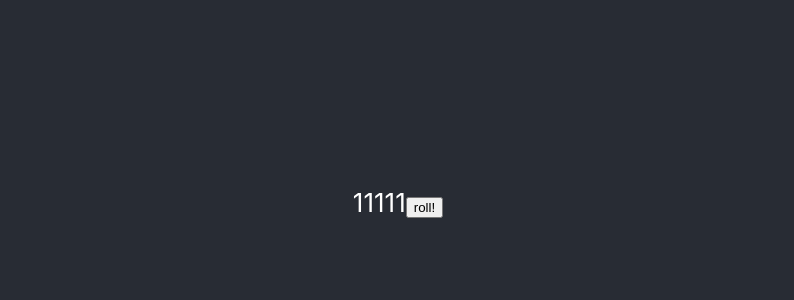
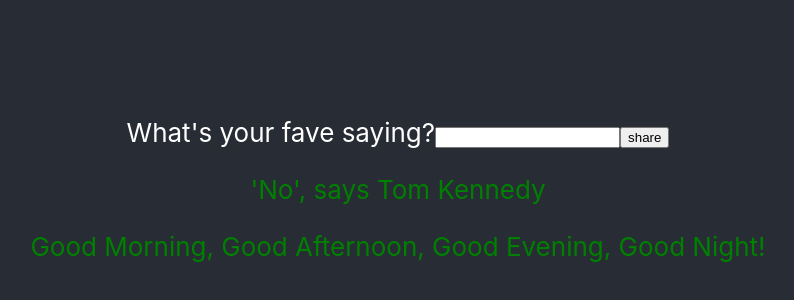
Before and after one commit to boolean-uk/cohort-10-react-demo, a React (Create React App) app: page / in a window 1280 px wide. Shown: the part 198-498 px from the top of the page, without its empty margins (242-1036 px from the left). Built offline with nearby package versions, Linux system fonts and the light colour scheme.

Commit message:
Creating elements in array on submit

```diff
--- a/src/App.js
+++ b/src/App.js
@@ -1,9 +1,5 @@
 import './App.css';
-// import { Message } from './components/Message'
-// import { Counter } from './components/Counter'
-import { Dice } from './components/Dice'
-// what state?
-const initialDice = [1,1,1,1,1]
+import { MessageBoard } from './components/MessageBoard'
 
 function App() {
 
@@ -11,7 +7,9 @@ function App() {
 
     <div className="App">
       <header className="App-header">
-        <Dice dice={initialDice}/>
+
+        <MessageBoard />
+
       </header>
     </div>
 
--- /dev/null
+++ b/src/components/MessageBoard/MessageBoard.js
@@ -0,0 +1,51 @@
+// what state does my app need?
+import { useState } from 'react'
+import { Message } from '../Message'
+
+const initialMessages = [
+  "'No', says Tom Kennedy",
+  "Good Morning, Good Afternoon, Good Evening, Good Night!"
+]
+
+function MessageBoard () {
+
+  const [messages, setMessages] = useState(initialMessages)
+
+  // given i type some text in the input field
+  // when i click on the button
+  // then i should see the text display in the list
+
+  // probably need an event listener for the submit event
+  // some func to run when it triggers
+  // then when it triggers => UPDATE STATE!!!
+
+  const handleSubmit = (e) => {
+    e.preventDefault()
+    const newMessage = e.target[0].value
+
+    // COPY THE ARRAY
+    // const newMessages = messages.map(message => message)
+    // messages.push(newMessage) // NO NO NOPE, NEIN, RARA
+    // newMessages.push(newMessage) //yes, yes, yes, yes
+    // const newMessages = [...messages, newMessage]
+    setMessages([...messages, newMessage])
+  }
+
+
+  return (
+    <div>
+      <form onSubmit={handleSubmit}>
+        <label>
+          What's your fave saying?
+          <input type="text"/>
+        </label>
+        <button>share</button>
+      </form>
+      {
+        messages.map((message, index) => <Message key={index} content={message}/>)
+      }
+    </div>
+  )
+}
+
+export default MessageBoard
--- /dev/null
+++ b/src/components/MessageBoard/index.js
@@ -0,0 +1,5 @@
+import MessageBoard from './MessageBoard'
+
+export {
+  MessageBoard
+}
```
